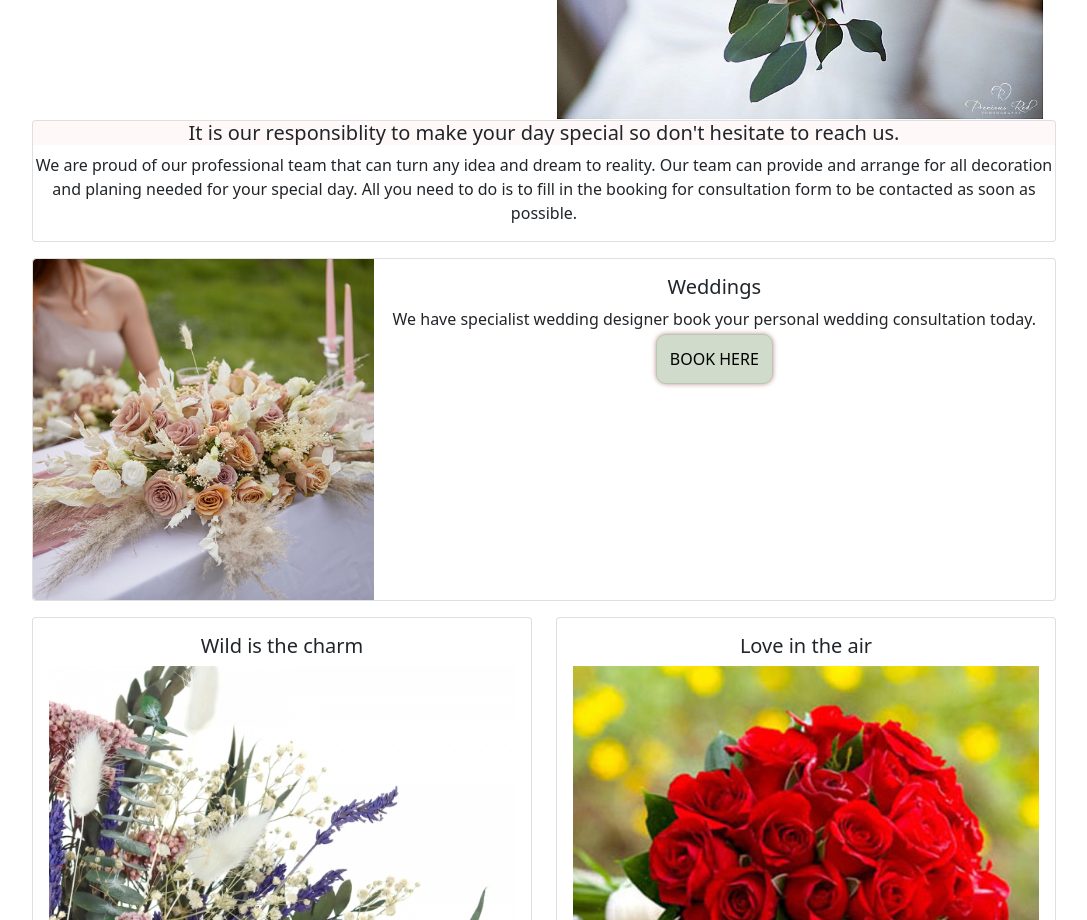
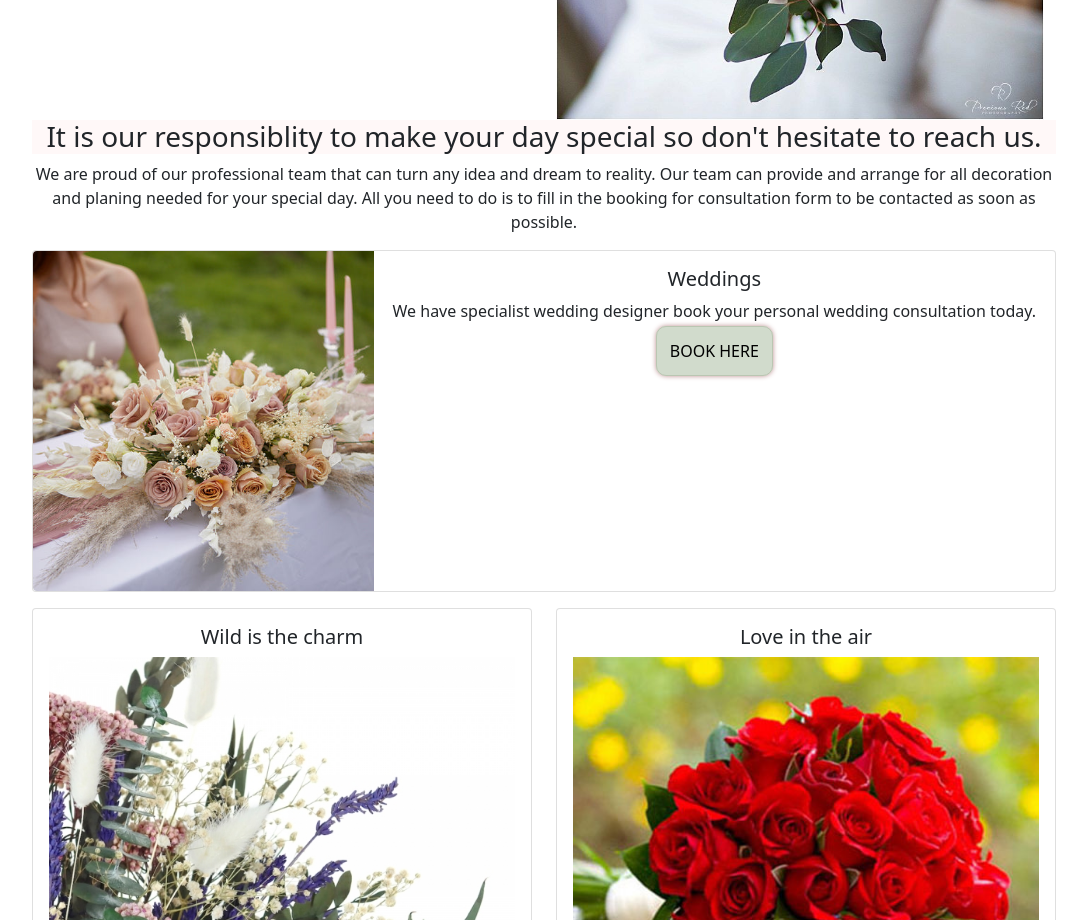
Before and after one commit to B-Mohammed2/B-Mohammed2.github.io, a plain HTML site: page index.html in a window 1280 px wide. Shown: the part 1820-2740 px from the top of the page, without its empty margins (96-1183 px from the left). Drawn offline with nearby package versions, Linux system fonts and the light colour scheme.

Commit message:
update heading

```diff
--- a/index.html
+++ b/index.html
@@ -102,10 +102,10 @@
         </div>
       </div>
     </article>
-    <aside class="card mb-3">
-      <h5 class="text bg" style="width:100%;" >
+    <aside>
+      <h3 class="text bg" style="width:100%;" >
         It is our responsiblity to make your day special so don't hesitate to reach us.
-      </h5>
+      </h3>
       <p>
         We are proud of our professional team that can turn any idea and dream to reality. Our team can provide and arrange for all decoration and planing needed for your special day. All you need to do is to fill in the booking for consultation form to be contacted as soon as possible.
       </p>
```
